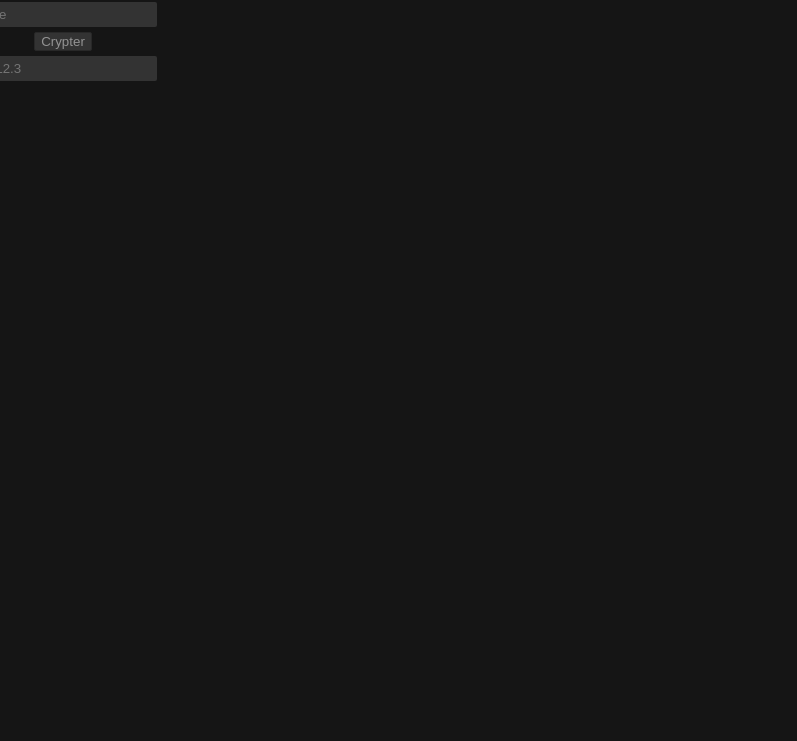
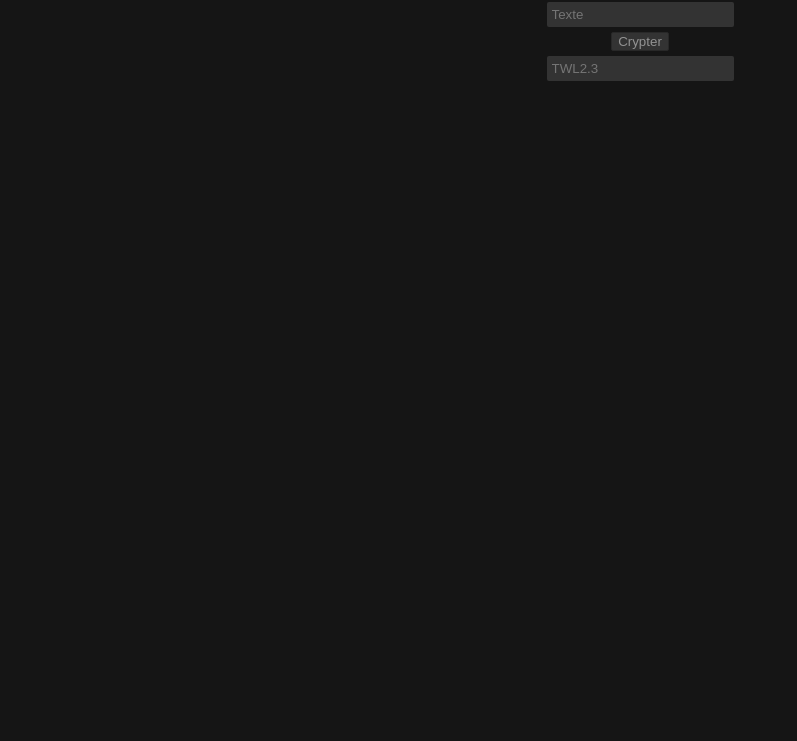
Before and after one commit to m1m1s1ku/thiweb-crypt-n-decrypt, a browser extension: page src/page_action/page_action.html in a window 1280 px wide. Shown: the part 59-800 px from the top of the page, without its empty margins (0-797 px from the left). Drawn offline with Linux system fonts and the light colour scheme.

Commit message:
fix page action sizing everywhere

```diff
--- a/src/page_action/page_action.html
+++ b/src/page_action/page_action.html
@@ -10,6 +10,7 @@
 			background-color: #151515;
 			color: #f0f0f0;
 			font-family: "Lucida Grande", "Trebuchet MS", Verdana, Helvetica, Arial, sans-serif;
+			min-width: 110px;
 		}
 
 		button {
@@ -49,7 +50,6 @@
 			align-items: center;
 			justify-content: center;
 			flex-direction: column;
-			width: 110px;
 		}
 
 		.logo {
```
